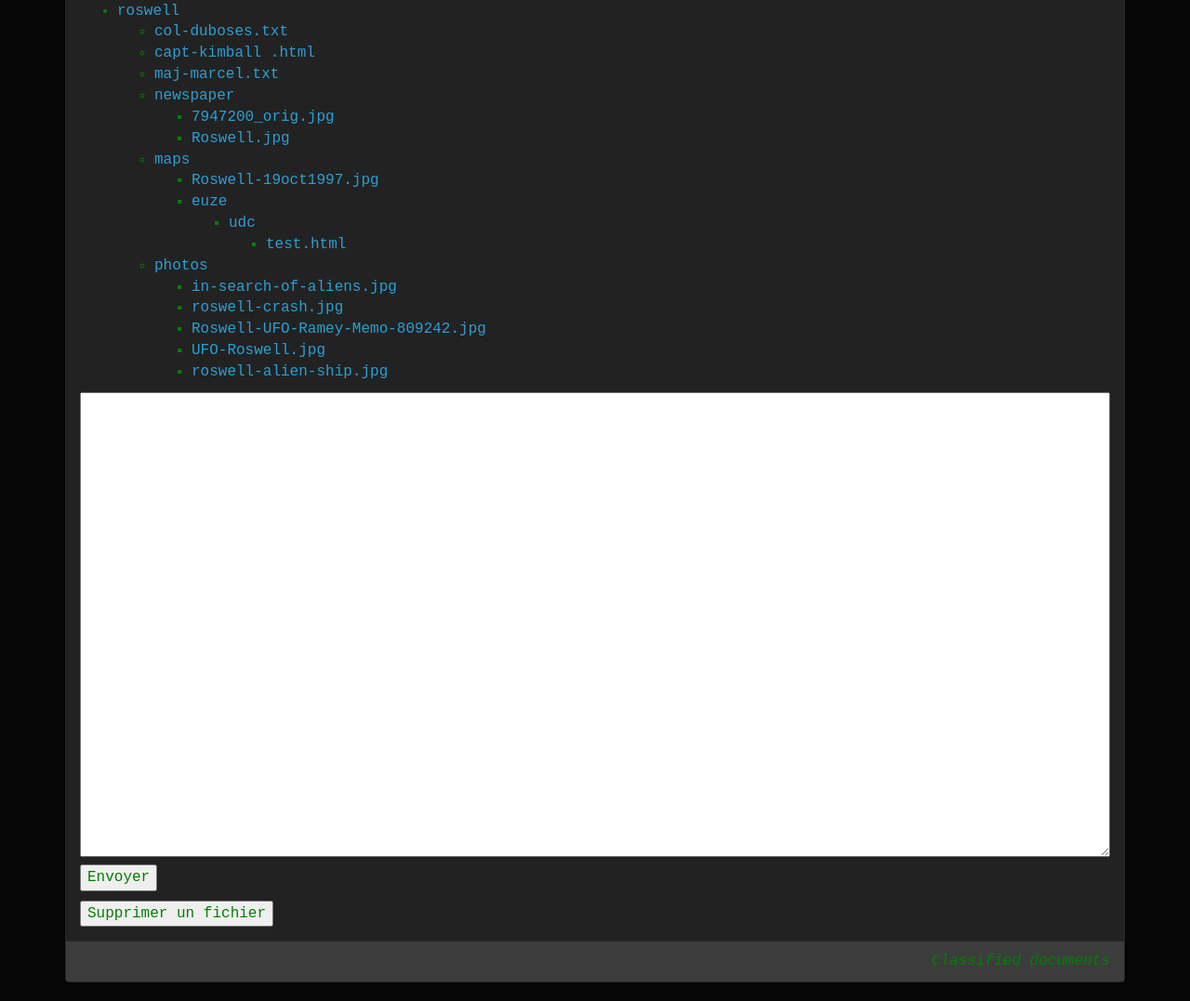
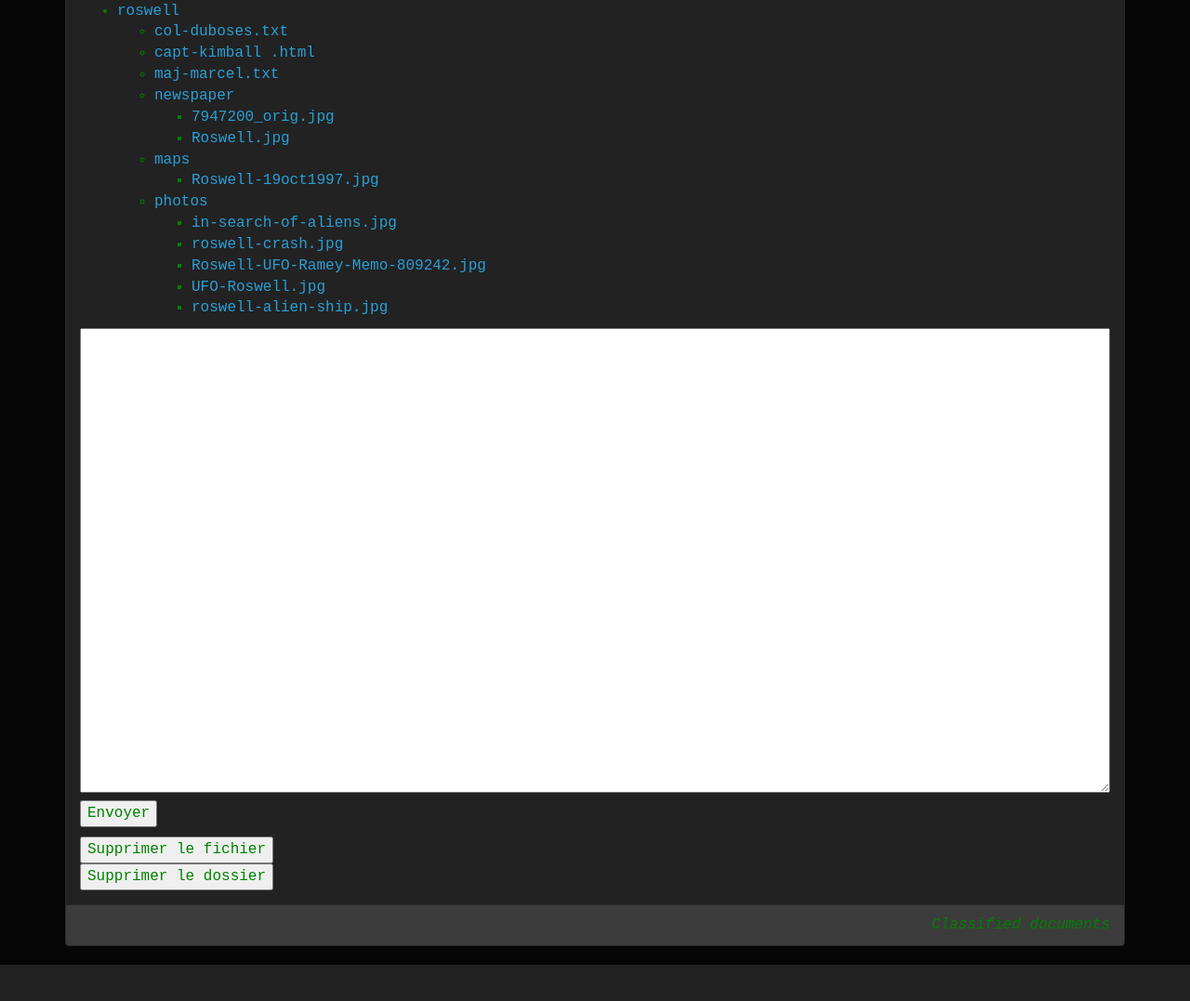
Before and after one commit to raphaelmouton/WildCodeSchool-ManipulerLesFichiersAvecPHP, a PHP site: page /index.php?f=files/uk in a window 1280 px wide. Shown: the part 275-1352 px from the top of the page at 93% size. After the commit the page ends 1313 px from the top, so only its background shows below. Run offline with PHP 8.4, Linux system fonts and the light colour scheme.

Commit message:
version 1

```diff
--- a/files/roswell/maps/euze/udc/test.html
+++ /dev/null
@@ -1 +0,0 @@
-Test
--- a/inc/head.php
+++ b/inc/head.php
@@ -10,7 +10,7 @@
 <nav class="navbar navbar-default">
     <div class="container">
         <div class="navbar-header">
-            <a class="navbar-brand" href="#">
+            <a class="navbar-brand" href="index.php">
                 <h1><strong>FBI:</strong> X-files archives</h1>
             </a>
             <h2></h2>
--- a/index.php
+++ b/index.php
@@ -2,6 +2,7 @@
 ?>
 
 <p>Vous trouverez ici la liste des repertoires et fichiers.</p>
+
 <?php
 function mkmap($dir)
 {
@@ -11,14 +12,14 @@ function mkmap($dir)
         if ($file != "." && $file != "..") {
             $pathfile = $dir . '/' . $file;
             $image = new SplFileInfo($file);
-            if($image->getExtension() == 'jpg') {
-                echo '<li><a href ="' . $pathfile . '">' . $file . ' </a></li>';
+            if ($image->getExtension() == 'jpg') {
+                echo '<li><a  target="_blank" href ="' . $pathfile . '">' . $file . '</a></li>';
             }
-            if($image->getExtension() != 'jpg') {
-                echo '<li><a href ="?f=' . $pathfile . '">' . $file . ' </a></li>';
+            if ($image->getExtension() != 'jpg') {
+                echo '<li><a href ="?f=' . $pathfile . '">' . $file . '</a></li>';
 
             }
-                if (filetype($pathfile) == 'dir') {
+            if (filetype($pathfile) == 'dir') {
                 mkmap($pathfile);
 
             }
@@ -52,6 +53,19 @@ if (isset ($_GET["f"])) {
     if (isset($_POST["delete"]) && isset($_GET["f"])) {
         $fichier = $_GET["f"];
         unlink($fichier);
+        echo 'Message effacé ! Retourne sur l\'index pour voir !';
+    }
+
+    if (isset($_POST["deletedir"])) {
+        $dossier = "$fichier";
+        $dir_iterator = new RecursiveDirectoryIterator($dossier);
+        $iterator = new RecursiveIteratorIterator($dir_iterator, RecursiveIteratorIterator::CHILD_FIRST);
+
+        foreach ($iterator as $fichier) {
+            $fichier->isDir() ? rmdir($fichier) : unlink($fichier);
+        }
+
+        rmdir($dossier);
 
         header('Location:index.php');
     }
@@ -62,7 +76,11 @@ if (isset ($_GET["f"])) {
         ?>
         <form method="POST" action="">
             <input type="hidden" name="delete" value="<?= $_GET["f"] ?>"/>
-            <input type="submit" value="Supprimer un fichier"/>
+            <input type="submit" value="Supprimer le fichier"/>
+        </form>
+        <form method="POST" action="">
+            <input type="hidden" name="deletedir" value="<?= $_GET["f"] ?>"/>
+            <input type="submit" value="Supprimer le dossier"/>
         </form>
         <?php
     }
```
